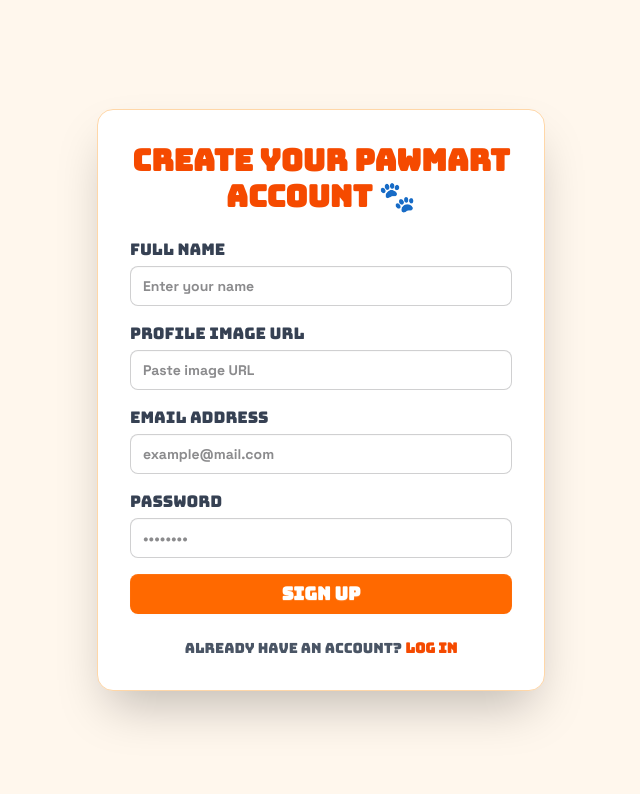
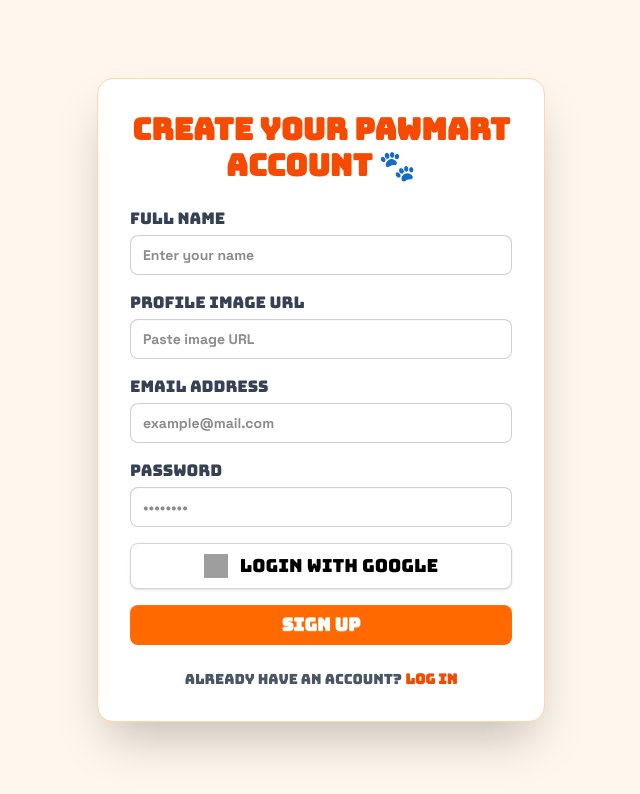
Before and after one commit to Jerome-Mondol/pawmart-client, a React (Vite) app: page /register in a window 1280 px wide. Shown: the top 794 px of the page, without its empty margins (319-959 px from the left). Built offline with nearby package versions, Linux system fonts and the light colour scheme; no server answers; grey boxes are pictures that could not be loaded.

Commit message:
auth all done

```diff
--- a/src/components/Auth/LoginForm.jsx
+++ b/src/components/Auth/LoginForm.jsx
@@ -5,7 +5,7 @@
 import toast from "react-hot-toast";
 
 const LoginForm = () => {
-    const { logInWithEmailAndPassword } = useAuth();
+    const { logInWithEmailAndPassword, signInWithGoogle } = useAuth();
     const [isLoading, setIsLoading] = useState(false);
     const [error, setError] = useState(null);
 
@@ -36,6 +36,24 @@
         }
     };
 
+    const handleGoogleSignIn = async() => {
+        setIsLoading(true);
+        try {
+            const result = await signInWithGoogle();
+            const token = result.user.getIdToken();
+            if(token) {
+                localStorage.setItem('token', token);
+            }
+            console.log(result);
+            setIsLoading(false);
+            navigate('/')
+        }
+        catch(err)  {
+            toast.error(`Error: ${err.message}`)
+        }
+    }
+
+
     return (
         <section className="min-h-screen bg-orange-50 flex items-center justify-center px-4 ">
             <div className="bg-white shadow-2xl rounded-2xl p-8 w-full max-w-md border border-orange-200">
@@ -57,11 +75,10 @@
                         <input type="password" name="password" placeholder="••••••••" className="input input-bordered w-full rounded-lg form-font font-bold" required />
                     </div>
 
-                    {error && (
-                        <p className="text-red-500 text-sm text-center mt-2">
-                            {error}
-                        </p>
-                    )}
+                    <div onClick={handleGoogleSignIn} className="flex items-center justify-center gap-3 bg-white border border-gray-300 rounded-lg px-5 py-2 cursor-pointer text-black text-lg font-medium shadow-sm transition-colors duration-200 shadow-sm">
+                        <img src="https://i.ibb.co.com/Cpn6Bksz/Google-G-logo-svg-Photoroom.png" alt="Google" className="w-6 h-6" />
+                        <span>Login with Google</span>
+                    </div>
 
                     <button type="submit" disabled={isLoading} className="btn bg-orange-500 hover:bg-orange-600 border-none w-full text-white text-lg rounded-lg" >
                         {isLoading ? "Logging in....." : "Log in"}
--- a/src/components/Auth/SignupForm.jsx
+++ b/src/components/Auth/SignupForm.jsx
@@ -6,7 +6,7 @@
 import { axiosInstance } from '../../axios/axios'
 
 const SignupForm = () => {
-    const { signUpWithEmailAndPassword } = useAuth();
+    const { signUpWithEmailAndPassword, signInWithGoogle } = useAuth();
     const [isLoading, setIsLoading] = useState(false);
     const [error, setError] = useState(null);
 
@@ -31,13 +31,13 @@
     const insertUserInDB = async (name, photoURL, email) => {
         try {
             const result = await axiosInstance.post('/users', {
-            displayName: name,
-            photoURL,
-            email
-        })
-        console.log(result.data);;
+                displayName: name,
+                photoURL,
+                email
+            })
+            console.log(result.data);;
         }
-        catch(err) {
+        catch (err) {
             console.log(err)
         }
     }
@@ -55,10 +55,9 @@
             try {
                 const result = await signUpWithEmailAndPassword(email, password, name, photoURL);
                 const token = await result.user.getIdToken();
-                if(token) {
+                if (token) {
                     localStorage.setItem('token', token);
                 }
-                console.log(token)
                 setIsLoading(false);
                 await insertUserInDB(name, photoURL, email);
                 navigate('/')
@@ -67,8 +66,24 @@
                 toast.error(`Error: ${err.message}`)
             }
         }
+    };
 
-    };
+    const handleGoogleSignIn = async() => {
+        setIsLoading(true);
+        try {
+            const result = await signInWithGoogle();
+            const token = result.user.getIdToken();
+            if(token) {
+                localStorage.setItem('token', token);
+            }
+            console.log(result);
+            setIsLoading(false);
+            navigate('/')
+        }
+        catch(err)  {
+            toast.error(`Error: ${err.message}`)
+        }
+    }
 
     return (
         <section className="min-h-screen bg-orange-50 flex items-center justify-center px-4 ">
@@ -111,11 +126,12 @@
                         <input type="password" name="password" placeholder="••••••••" className="input input-bordered w-full rounded-lg form-font font-bold" required />
                     </div>
 
-                    {error && (
-                        <p className="text-red-500 text-sm text-center mt-2">
-                            {error}
-                        </p>
-                    )}
+                    <div onClick={handleGoogleSignIn} className="flex items-center justify-center gap-3 bg-white border border-gray-300 rounded-lg px-5 py-2 cursor-pointer text-black text-lg font-medium shadow-sm transition-colors duration-200 shadow-sm">
+                        <img src="https://i.ibb.co.com/Cpn6Bksz/Google-G-logo-svg-Photoroom.png" alt="Google" className="w-6 h-6" />
+                        <span>Login with Google</span>
+                    </div>
+
+
 
                     <button type="submit" disabled={isLoading} className="btn bg-orange-500 hover:bg-orange-600 border-none w-full text-white text-lg rounded-lg" >
                         {isLoading ? "Creating Account..." : "Sign Up"}
--- a/src/context/AuthContext.jsx
+++ b/src/context/AuthContext.jsx
@@ -1,7 +1,8 @@
 import { Children, createContext, useContext, useEffect, useState } from 'react'
 import { toast } from 'react-hot-toast'
 import { auth } from '../firebase/firebase.init'
-import { createUserWithEmailAndPassword, onAuthStateChanged, signInWithEmailAndPassword, signOut, updateProfile } from 'firebase/auth';
+import { createUserWithEmailAndPassword, onAuthStateChanged, signInWithEmailAndPassword, signOut, updateProfile, GoogleAuthProvider, signInWithPopup } from 'firebase/auth';
+const provider = new GoogleAuthProvider();
 
 export const AuthContext = createContext(null);
 export const AuthProvider = ({children}) => {
@@ -43,6 +44,18 @@
         }
     }
 
+    //  Sign in with google
+    const signInWithGoogle = async () => {
+        try {
+            const result = await signInWithPopup(auth, provider);
+            toast.success("Successfully logged in with Google")
+            return result;
+        }
+        catch (err) {
+            toast.error(`Error: ${err.message}`)
+        }
+    }
+
     // Signout
     const emailPasswordSignOut = async () => {
         try {
@@ -55,7 +68,7 @@
         }
     }
 
-    const value = {user, signUpWithEmailAndPassword, emailPasswordSignOut, logInWithEmailAndPassword}
+    const value = {user, signUpWithEmailAndPassword, emailPasswordSignOut, logInWithEmailAndPassword, signInWithGoogle}
 
 
     return (
```
